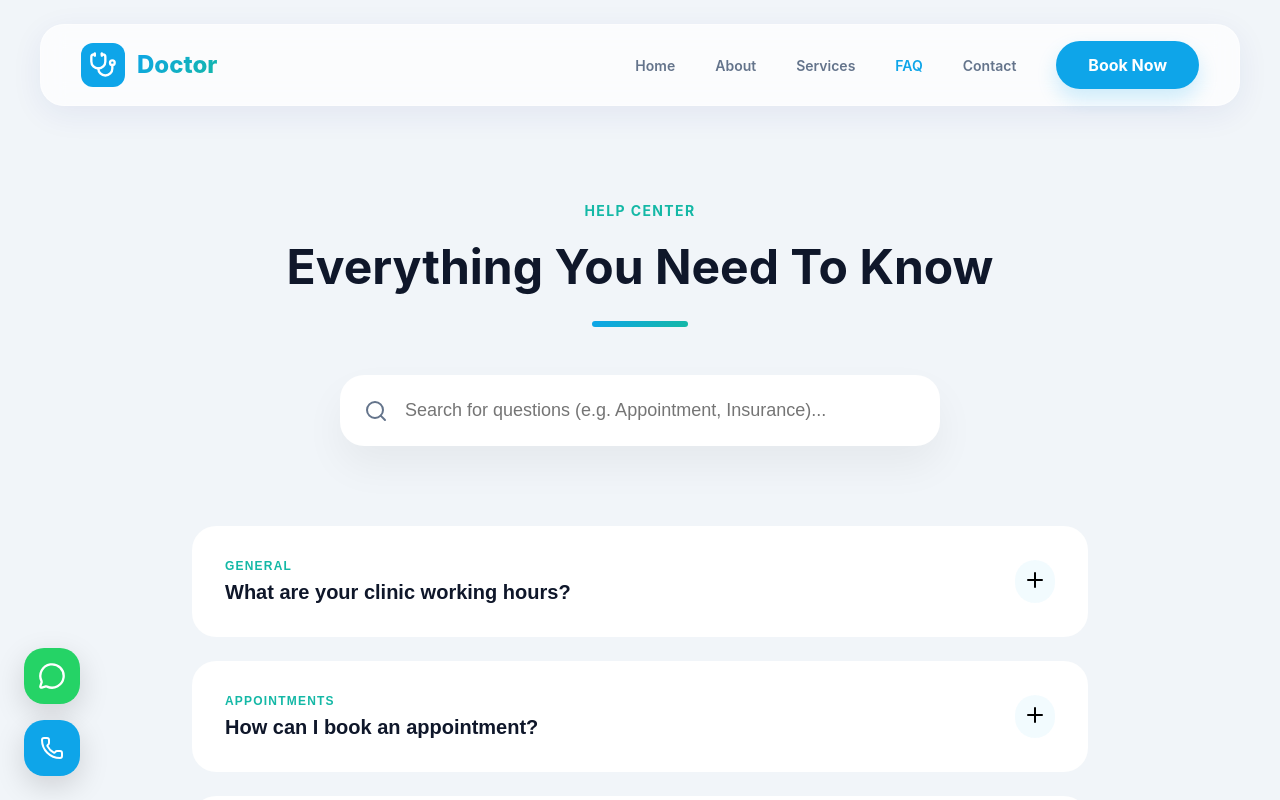
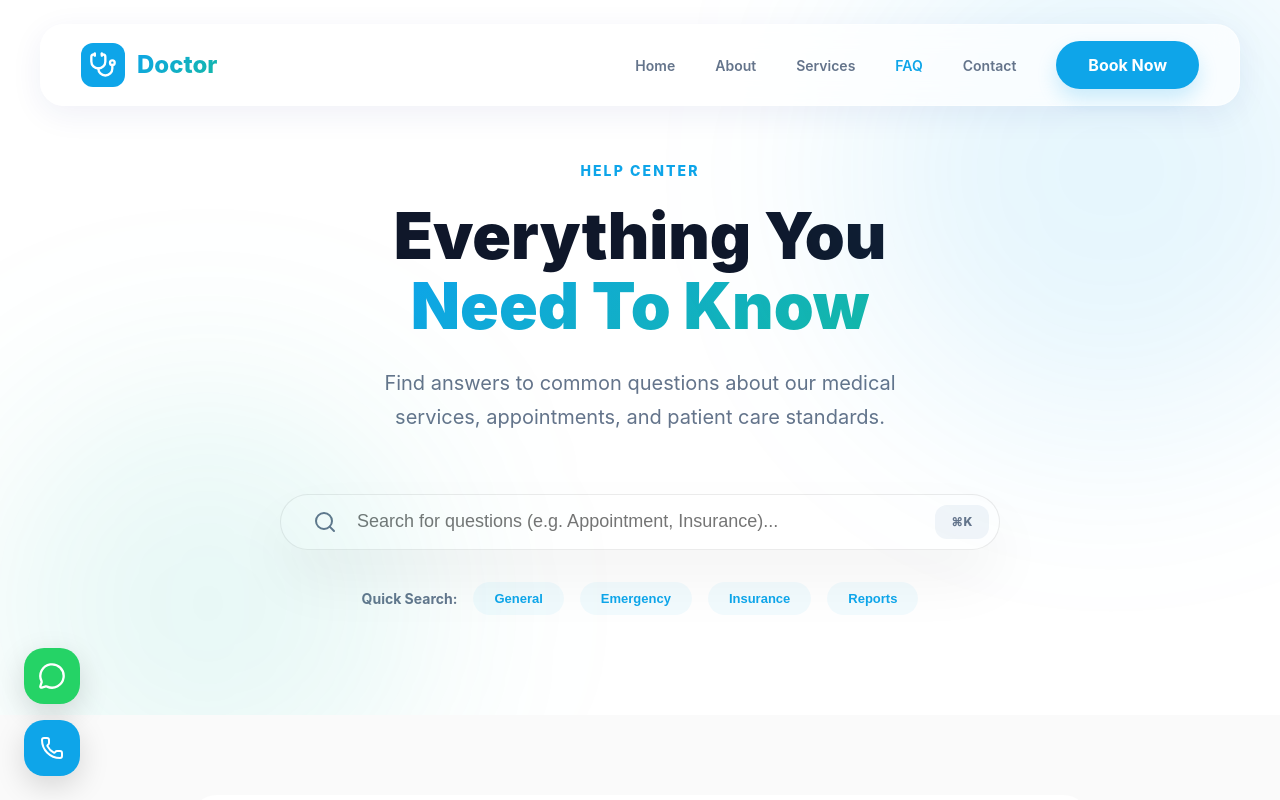
Before and after one commit to Eshbanoliver/doctorwebsite, a React (Vite) app: page /faq in a window 1280 px wide. Shown: the top 800 px of the page. Built offline with nearby package versions, Linux system fonts and the light colour scheme.

Commit message:
updated files

```diff
--- a/src/pages/FAQ.css
+++ b/src/pages/FAQ.css
@@ -1,56 +1,154 @@
-.faq-page-wrapper {
-  padding-top: 100px;
+/* FAQ Hero Section */
+.faq-hero-section {
+  padding: 160px 0 100px;
+  position: relative;
+  overflow: hidden;
+  text-align: center;
+  background-color: #ffffff;
 }
 
-/* FAQ Main Section */
-.faq-main-section {
-  padding: 100px 0;
-  position: relative;
-  overflow: hidden;
+.faq-hero-mesh {
+  position: absolute;
+  top: 0;
+  left: 0;
+  width: 100%;
+  height: 100%;
+  pointer-events: none;
+  filter: blur(100px);
 }
 
-.faq-bg-blob {
+.f-blob {
   position: absolute;
-  top: 0;
-  left: 25%;
-  width: 600px;
-  height: 600px;
-  background: rgba(14, 165, 233, 0.05);
-  filter: blur(120px);
-  border-radius: 9999px;
-  z-index: -1;
+  border-radius: 50%;
+  opacity: 0.1;
 }
 
-/* Search Box */
-.faq-search-box {
-  max-width: 600px;
-  margin: 48px auto 80px;
-  position: relative;
+.f-blob-1 {
+  width: 500px;
+  height: 500px;
+  background: var(--primary);
+  top: -100px;
+  right: -50px;
+  animation: s-float 20s infinite alternate;
 }
 
-.faq-search-icon {
-  position: absolute;
-  left: 24px;
-  top: 50%;
-  transform: translateY(-50%);
-  color: var(--text-muted);
+.f-blob-2 {
+  width: 400px;
+  height: 400px;
+  background: var(--secondary);
+  bottom: -50px;
+  left: -50px;
+  animation: s-float 25s infinite alternate-reverse;
 }
 
-.faq-search-input-field {
-  width: 100%;
-  padding: 24px 24px 24px 64px;
+.faq-kicker {
+  color: var(--primary);
+  font-weight: 800;
+  text-transform: uppercase;
+  letter-spacing: 0.15em;
+  font-size: 0.875rem;
+  display: block;
+  margin-bottom: 20px;
+}
+
+.faq-hero-title {
+  font-size: 4rem;
+  font-weight: 900;
+  color: var(--text-main);
+  line-height: 1.1;
+  margin-bottom: 24px;
+}
+
+.faq-hero-desc {
+  font-size: 1.25rem;
+  color: var(--text-muted);
+  max-width: 600px;
+  margin: 0 auto 60px;
+  line-height: 1.7;
+}
+
+/* Search Experience */
+.faq-hero-search-wrapper {
+  max-width: 720px;
+  margin: 0 auto;
+}
+
+.search-pill-container {
+  display: flex;
+  align-items: center;
   background: white;
-  border: 1px solid var(--glass-border);
-  border-radius: 24px;
-  font-size: 1.125rem;
-  outline: none;
-  box-shadow: 0 20px 40px rgba(0, 0, 0, 0.05);
+  padding: 10px 10px 10px 32px;
+  border-radius: 99px;
+  border: 1px solid rgba(0,0,0,0.08);
+  box-shadow: 0 30px 60px rgba(0,0,0,0.05);
+  margin-bottom: 32px;
   transition: all 0.3s ease;
 }
 
-.faq-search-input-field:focus {
+.search-pill-container:focus-within {
   border-color: var(--primary);
-  box-shadow: 0 20px 40px rgba(14, 165, 233, 0.1);
+  box-shadow: 0 30px 60px rgba(14, 165, 233, 0.12);
+}
+
+.search-pill-icon {
+  color: var(--text-muted);
+  margin-right: 20px;
+}
+
+.search-pill-input {
+  flex: 1;
+  border: none;
+  outline: none;
+  font-size: 1.125rem;
+  font-weight: 500;
+  color: var(--text-main);
+  background: transparent;
+}
+
+.search-shortcut {
+  padding: 8px 16px;
+  background: #f1f5f9;
+  border-radius: 12px;
+  color: var(--text-muted);
+  font-size: 0.75rem;
+  font-weight: 800;
+  letter-spacing: 0.05em;
+}
+
+.quick-tags {
+  display: flex;
+  align-items: center;
+  justify-content: center;
+  flex-wrap: wrap;
+  gap: 16px;
+}
+
+.tags-label {
+  font-size: 0.875rem;
+  color: var(--text-muted);
+  font-weight: 700;
+}
+
+.tag-btn {
+  padding: 8px 20px;
+  background: rgba(14, 165, 233, 0.05);
+  color: var(--primary);
+  border: 1px solid transparent;
+  border-radius: 99px;
+  font-weight: 700;
+  font-size: 0.813rem;
+  cursor: pointer;
+  transition: all 0.3s ease;
+}
+
+.tag-btn:hover {
+  background: var(--primary);
+  color: white;
+}
+
+.faq-list-section {
+  padding: 80px 0 140px;
+  background-color: #fafafa;
 }
 
 /* Accordion List */
--- a/src/pages/FAQ.jsx
+++ b/src/pages/FAQ.jsx
@@ -57,29 +57,68 @@ const FAQ = () => {
   );
 
   return (
-    <div className="faq-page-wrapper highlight-bg min-height-screen">
-      <section className="faq-main-section">
-        {/* Decorative elements */}
-        <div className="faq-bg-blob"></div>
+    <div className="faq-page-wrapper">
+      {/* Creative FAQ Hero */}
+      <section className="faq-hero-section">
+        <div className="faq-hero-mesh">
+          <div className="f-blob f-blob-1"></div>
+          <div className="f-blob f-blob-2"></div>
+        </div>
 
         <div className="container">
-          <SectionHeader
-            subtitle="Help Center"
-            title="Everything You Need To Know"
-            centered
-          />
+          <div className="faq-hero-content">
+            <motion.div
+              initial={{ opacity: 0, y: 30 }}
+              animate={{ opacity: 1, y: 0 }}
+              transition={{ duration: 0.8 }}
+            >
+              <span className="faq-kicker">Help Center</span>
+              <h1 className="faq-hero-title">
+                Everything You <br />
+                <span className="gradient-text">Need To Know</span>
+              </h1>
+              <p className="faq-hero-desc">
+                Find answers to common questions about our medical services,
+                appointments, and patient care standards.
+              </p>
 
-          {/* Search Bar */}
-          <div className="faq-search-box">
-            <Search className="faq-search-icon" />
+              {/* Enhanced Search Experience */}
+              <div className="faq-hero-search-wrapper">
+                <div className="search-pill-container">
+                  <Search className="search-pill-icon" />
                   <input
                     type="text"
                     placeholder="Search for questions (e.g. Appointment, Insurance)..."
-              className="faq-search-input-field"
+                    className="search-pill-input"
                     value={searchTerm}
                     onChange={(e) => setSearchTerm(e.target.value)}
                   />
+                  <div className="search-shortcut">
+                    <span>⌘K</span>
                   </div>
+                </div>
+
+                <div className="quick-tags">
+                  <span className="tags-label">Quick Search:</span>
+                  {['General', 'Emergency', 'Insurance', 'Reports'].map((tag) => (
+                    <button
+                      key={tag}
+                      className="tag-btn"
+                      onClick={() => setSearchTerm(tag)}
+                    >
+                      {tag}
+                    </button>
+                  ))}
+                </div>
+              </div>
+            </motion.div>
+          </div>
+        </div>
+      </section>
+
+      <section className="faq-list-section">
+        <div className="container">
+          {/* Categories / Filter maybe? */}
 
           <div className="faq-accordion-list">
             {filteredFaqs.length > 0 ? (
```
Lines whose indentation alone changed are shown as unchanged.
